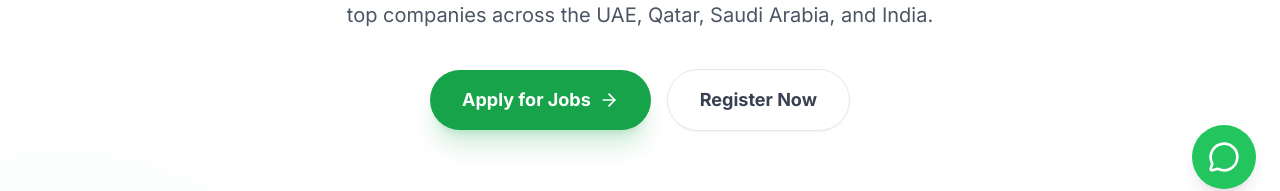
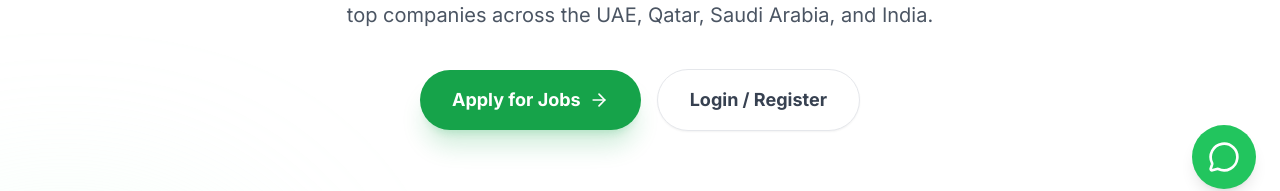
Before and after one commit to mrsn8095/greenjobs, a Next.js app: page / in a window 1280 px wide. Shown: the part 587-778 px from the top of the page. Built offline with nearby package versions, Linux system fonts and the light colour scheme; no server answers; the database is empty.

Commit message:
Unify login and register paths to prevent 404s

```diff
--- a/src/components/Footer.tsx
+++ b/src/components/Footer.tsx
@@ -36,10 +36,10 @@ export default function Footer() {
               </li>
               <li>
                 <Link
-                  href="/register"
+                  href="/login"
                   className="hover:text-green-400 transition"
                 >
-                  Register as Candidate
+                  Login / Register as Candidate
                 </Link>
               </li>
               <li>
--- a/src/components/HeroSection.tsx
+++ b/src/components/HeroSection.tsx
@@ -65,10 +65,10 @@ export default function HeroSection() {
               <ArrowRight className="ml-2 w-5 h-5 group-hover:translate-x-1 transition-transform" />
             </Link>
             <Link
-              href="/register"
+              href="/login"
               className="w-full sm:w-auto px-8 py-4 text-lg font-bold text-gray-700 bg-white border border-gray-200 rounded-full shadow-sm hover:border-green-500 hover:text-green-600 transition flex items-center justify-center"
             >
-              Register Now
+              Login / Register
             </Link>
           </motion.div>
 
--- a/src/components/Navbar.tsx
+++ b/src/components/Navbar.tsx
@@ -77,7 +77,7 @@ export default function Navbar() {
                   Login
                 </Link>
                 <Link
-                  href="/register"
+                  href="/login"
                   className="bg-green-600 text-white px-5 py-2 rounded-full font-medium hover:bg-green-700 transition shadow-md shadow-green-200"
                 >
                   Register Now
@@ -142,7 +142,7 @@ export default function Navbar() {
                 </Link>
                 <Link
                   onClick={() => setIsOpen(false)}
-                  href="/register"
+                  href="/login"
                   className="block px-3 py-2 text-base font-medium bg-green-600 text-white rounded-md mt-2"
                 >
                   Register Now
```
